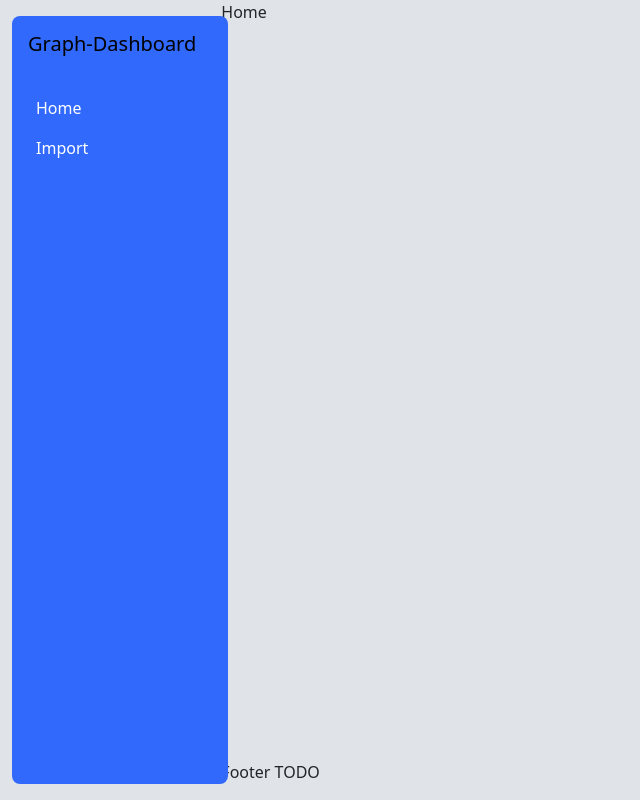
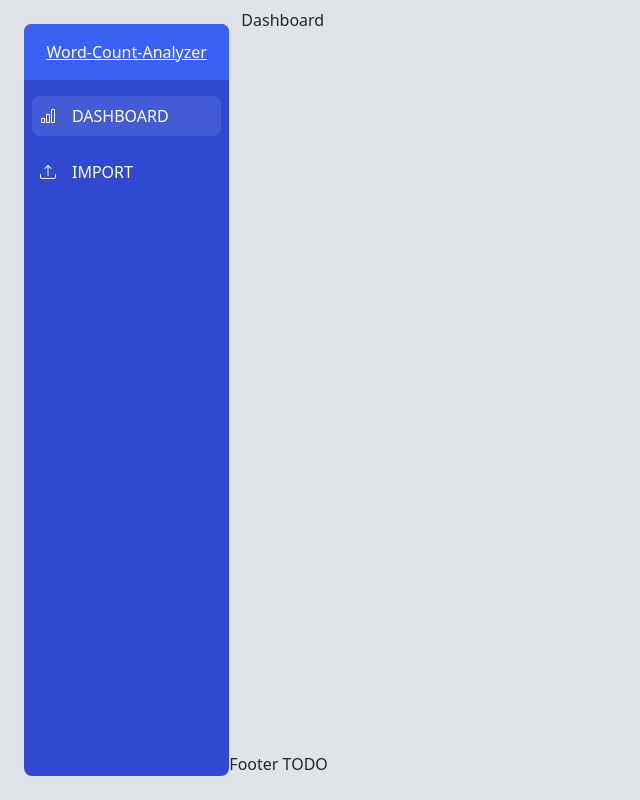
Before and after one commit to mvp-base/mvp-text-analyzer, a React (Create React App) app: page / in a window 1280 px wide. Shown: the whole page, without its empty margins (0-640 px from the left). Built offline with nearby package versions, Linux system fonts and the light colour scheme.

Commit message:
implement navigation, wip

```diff
--- a/package.json
+++ b/package.json
@@ -11,6 +11,7 @@
     "@types/react": "^18.3.3",
     "@types/react-dom": "^18.3.0",
     "bootstrap": "^5.3.3",
+    "bootstrap-icons": "^1.11.3",
     "react": "^18.3.1",
     "react-bootstrap": "^2.10.4",
     "react-dom": "^18.3.1",
--- a/src/App.tsx
+++ b/src/App.tsx
@@ -1,22 +1,22 @@
 import { Route, BrowserRouter, Routes } from 'react-router-dom';
-import { Container, Row, Col } from 'react-bootstrap';
+import { Container, Col } from 'react-bootstrap';
 
-import Home from './pages/Home';
-import Nav from './components/Nav';
+import Dashboard from './pages/Dashboard';
+import Navigation from './components/Navigation';
 import Footer from './components/Footer';
 import Import from './pages/Import';
 
 export default function App() {
   return (
     <BrowserRouter>
-      <Container fluid id="MainLoyout" className="d-flex flex-row vh-100">
+      <Container fluid id="MainLoyout" className="d-flex flex-row vh-100 px-4 py-2">
         <Col xs={2} className="d-flex my-3">
-          <Nav />
+          <Navigation />
         </Col>
         <Col className='d-flex flex-column'>
           <Container className='flex-fill'>
             <Routes>
-              <Route path="/" element={<Home />} />
+              <Route path="/" element={<Dashboard />} />
               <Route path="/import" element={<Import />} />
             </Routes>
           </Container>
--- a/src/components/Nav.tsx
+++ /dev/null
@@ -1,24 +0,0 @@
-import { Navbar, Nav as Navigation } from 'react-bootstrap';
-import { LinkContainer } from 'react-router-bootstrap';
-
-export default function Nav() {
-  return (
-    <Navbar className="d-flex flex-column flex-fill align-items-start bg-primary px-3 gap-4 rounded-3 ">
-      <LinkContainer to="/" className="bg-primary">
-        <Navbar.Brand>
-          <i className="bi bi-bar-chart-line"></i> {' Graph-Dashboard'}
-        </Navbar.Brand>
-      </LinkContainer>
-
-      <Navigation className="d-flex flex-column w-100" id="MainNav">
-        <LinkContainer to="/">
-          <Navigation.Link className="text-white">Home</Navigation.Link>
-        </LinkContainer>
-
-        <LinkContainer to="/import">
-          <Navigation.Link className="text-white">Import</Navigation.Link>
-        </LinkContainer>
-      </Navigation>
-    </Navbar>
-  );
-}
--- /dev/null
+++ b/src/components/Navigation.tsx
@@ -0,0 +1,42 @@
+import { Container, Navbar, Nav } from 'react-bootstrap';
+import { NavLink } from 'react-router-dom';
+
+type NavigationButtonType = {
+  to: string;
+  text: string;
+  icon?: string;
+};
+
+function NavEntry(props: NavigationButtonType) {
+  const { text, icon, to } = props;
+
+  return (
+    <NavLink
+      to={to}
+      className={({ isActive }) =>
+        `d-flex gap-3 p-2 m-2 rounded-3 text-white ${
+          isActive ? 'active-nav-link' : 'inactive-nav-link'
+        }`
+      }
+    >
+      <i className={icon}></i> {text}
+    </NavLink>
+  );
+}
+
+export default function Navigation() {
+  return (
+    <Navbar className="d-flex flex-column bg-primary flex-fill rounded-3 overflow-hidden p-0">
+      <Container
+        fluid
+        className="d-flex justify-content-center bg-secondary py-3"
+      >
+        <NavLink to="/" className='text-white'>Word-Count-Analyzer</NavLink>
+      </Container>
+      <Nav className="d-flex flex-column w-100 my-2" id="MainNav">
+        <NavEntry to="/" icon="bi bi-bar-chart" text="DASHBOARD" />
+        <NavEntry to="/import" icon="bi bi-upload" text="IMPORT" />
+      </Nav>
+    </Navbar>
+  );
+}
--- a/src/custom.scss
+++ b/src/custom.scss
@@ -1,21 +1,27 @@
+$primary: #2f49d0;
+$secondary: #3962f3;
+$light: #f7fafc;
+$dark: #2d3748;
 $background: #e0e3e8;
+$active: #435bd5;
 
 // Adjust Theme colors
 $theme-colors: (
-  "primary":    #3069fb,
-  "secondary":  #00CCDC,
-  "light":      #f7fafc,
-  "dark":       #2d3748,
-  "background": $background
+    "primary": $primary,
+    "secondary": $secondary,
+    "light": $light,
+    "dark": $dark,
+    "background": $background,
+    "active": $active
 );
 
 // Import Sass AFTER defining custom colors
 @import '~bootstrap/scss/bootstrap';
 
 // Adjust React Components Styling
-.container {
-  margin: 0 !important;
-  padding: 0 !important;
+.container-fluid {
+    padding-left: 0;
+    padding-right: 0;
 }
 
 
@@ -23,4 +29,19 @@ $theme-colors: (
 
 #root {
     background-color: $background;
-  }
+}
+
+.inactive-nav-link {
+    text-decoration: none;
+    transition: background-color 0.3s ease;
+}
+
+.inactive-nav-link:hover {
+    text-decoration: none;
+    background-color: $active;
+}
+
+.active-nav-link {
+    text-decoration: none;
+    background-color: $active;
+}
--- a/src/index.tsx
+++ b/src/index.tsx
@@ -1,6 +1,7 @@
 import React from 'react';
 import ReactDOM from 'react-dom/client';
 import App from './App';
+import 'bootstrap-icons/font/bootstrap-icons.css';
 import './custom.scss'
 
 
--- /dev/null
+++ b/src/pages/Dashboard.tsx
@@ -0,0 +1,3 @@
+export default function Dashboard() {
+    return <p>Dashboard</p>;
+  }
--- a/src/pages/Home.tsx
+++ /dev/null
@@ -1,3 +0,0 @@
-export default function Home() {
-    return <p>Home</p>;
-  }
```
Also changed, not shown: 1 other file (tests, documents, lock files or other folders).
